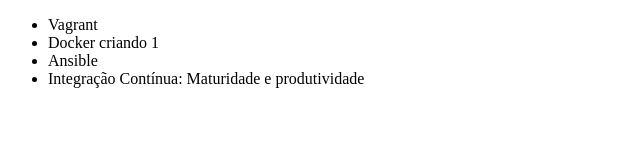
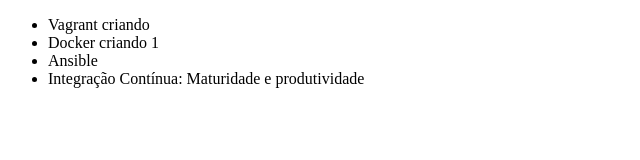
Before and after one commit to igorboas/aluragit, a plain HTML site: page index.html in a window 1280 px wide. Shown: the full height of the page, 0-640 px from the left. Drawn offline with Linux system fonts and the light colour scheme.

Commit message:
corrigindo curso de vagrant

```diff
--- a/index.html
+++ b/index.html
@@ -6,7 +6,7 @@
 </head>
 <body>
     <ul>
-        <li>Vagrant</li>
+        <li>Vagrant criando</li>
         <li>Docker criando 1</li>
         <li>Ansible</li>
         <li>Integração Contínua: Maturidade e produtividade</li>
```
